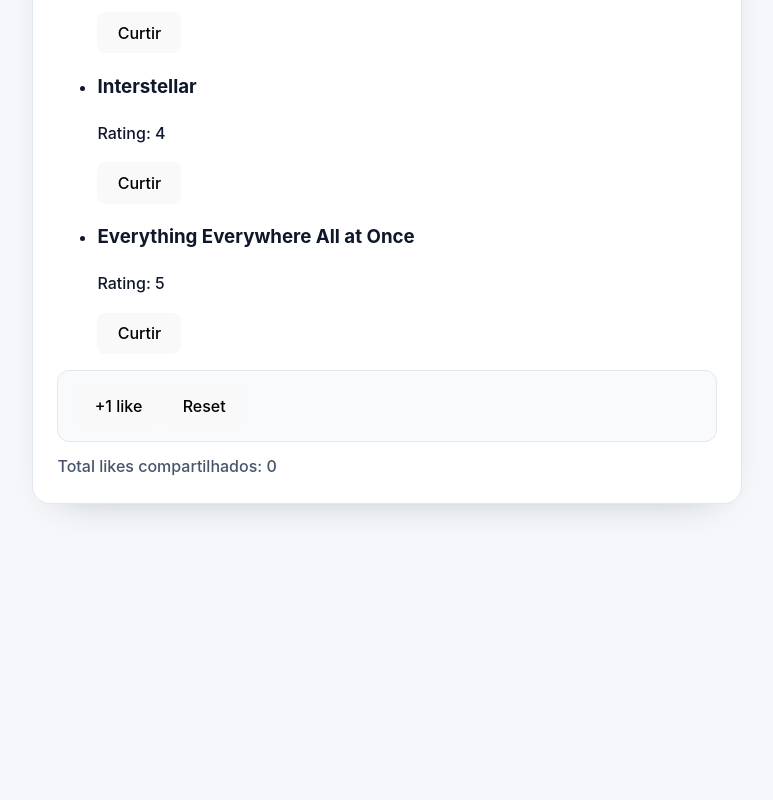
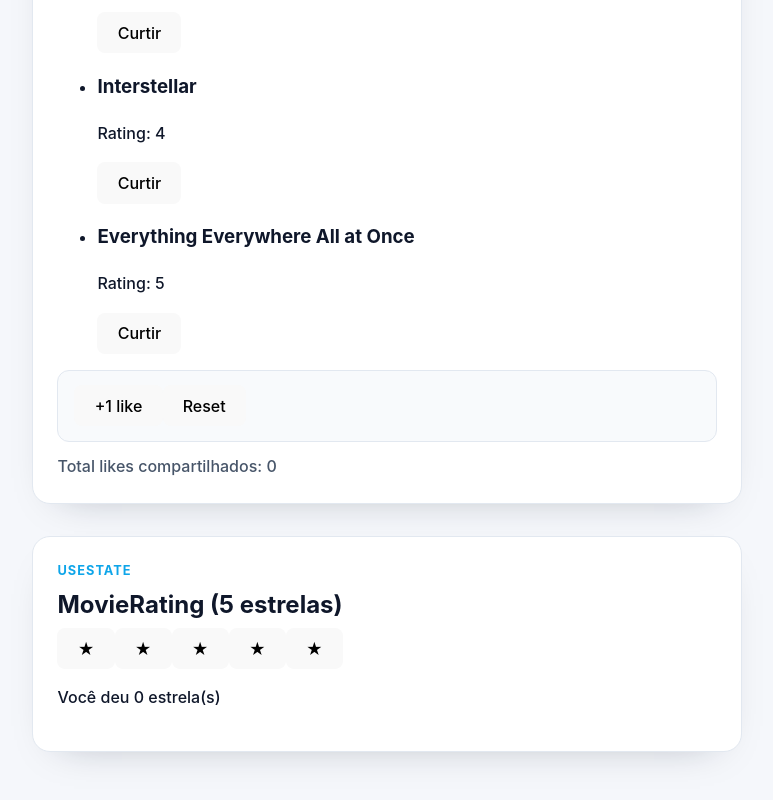
Before and after one commit to MatheusMartinho/react, a React (Vite) app in the folder react-lab/: page / in a window 1280 px wide. Shown: the part 1873-2673 px from the top of the page, without its empty margins (253-1026 px from the left). Before the commit the page ends 2441 px from the top, so only its background shows below. Built offline with nearby package versions, Linux system fonts and the light colour scheme.

Commit message:
useState movierating

```diff
--- a/react-lab/src/App.jsx
+++ b/react-lab/src/App.jsx
@@ -21,6 +21,10 @@
   const [likes, setLikes] = useState(0);
   const handleAdd = () => setLikes((prev) => prev + 1);
   const handleReset = () => setLikes(0);
+
+  //Rating
+  let stars =[1,2,3,4,5];
+  const [rating, setRating] = useState(0);
 
   return (
     <div className="page">
@@ -102,6 +106,27 @@
           <CounterDisplay count={likes} />
         </div>
       </article>
+
+<article className="card">
+  <div className="card__header">
+    <p className="eyebrow">useState</p>
+    <h2>MovieRating (5 estrelas)</h2>
+  </div>
+
+  <div className="movie-rating">
+    {stars.map((star) => (
+      <button
+        key={star}
+        type="button"
+        className={star <= rating ? 'star star--active' : 'star'}
+        onClick={() => setRating(star)}
+      >
+        ★
+      </button>
+    ))}
+    <p>Você deu {rating} estrela(s)</p>
+  </div>
+</article>
     </div>
   );
 }
```
